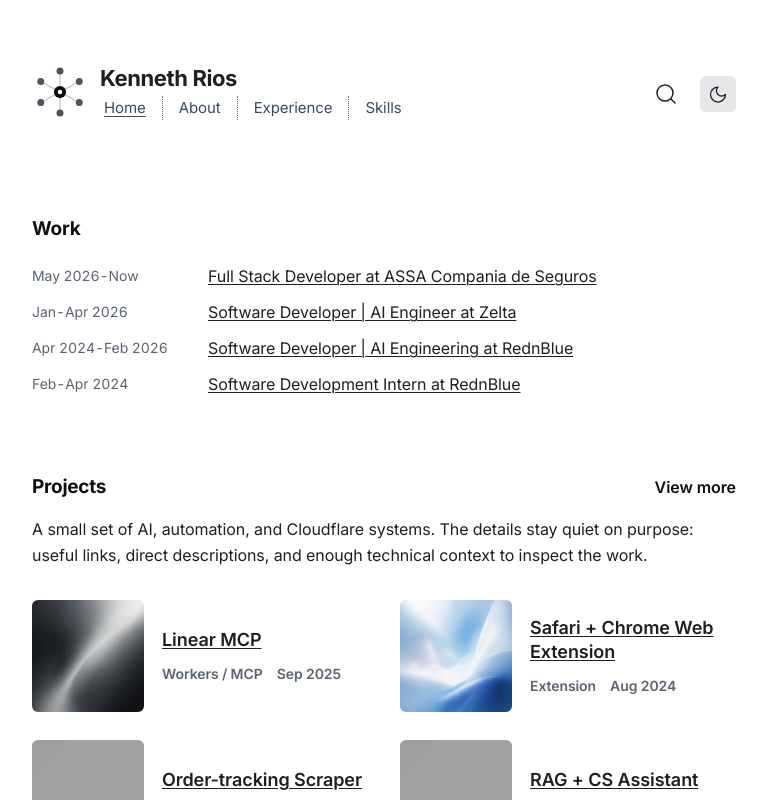
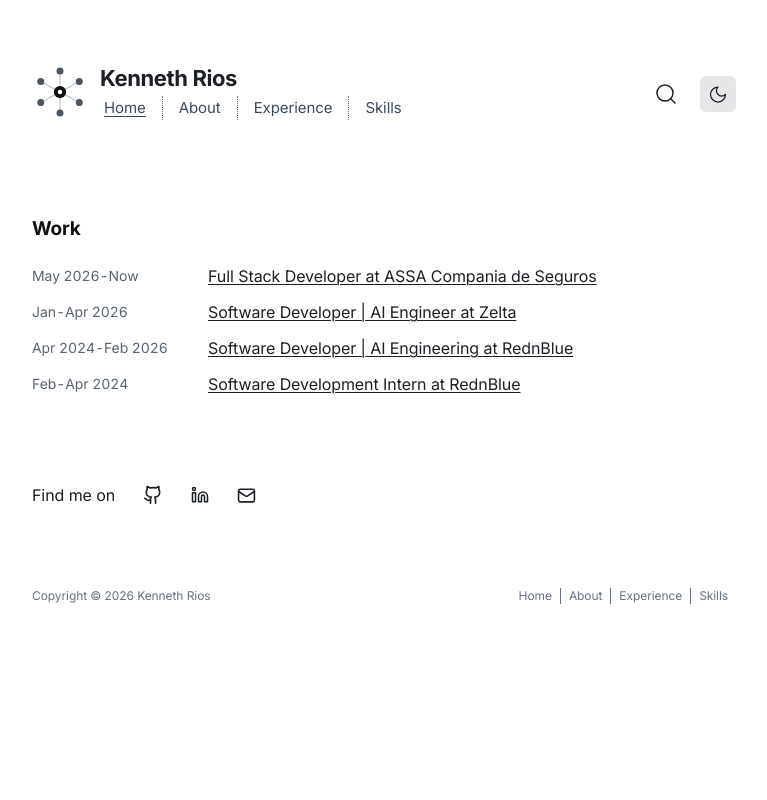
Before and after one commit to Kenth06/portfolio, a React (Vite) app: page / in a window 1280 px wide. Shown: the top 800 px of the page, without its empty margins (256-1023 px from the left). Built offline with nearby package versions, Linux system fonts and the light colour scheme; grey boxes are pictures that could not be loaded.

Commit message:
feat(home): drop projects showcase section

```diff
--- a/src/pages/HomePage.tsx
+++ b/src/pages/HomePage.tsx
@@ -1,5 +1,5 @@
 import { Link } from "react-router-dom";
-import { homeEntries, projects } from "../content";
+import { homeEntries } from "../content";
 
 export function HomePage() {
   return (
@@ -14,36 +14,6 @@
           </li>
         ))}
       </ol>
-
-      <section className="note-section">
-        <div className="section-heading-row">
-          <h2>Projects</h2>
-          <a href="https://github.com/Kenth06" target="_blank" rel="noreferrer">
-            View more
-          </a>
-        </div>
-        <p>
-          A small set of AI, automation, and Cloudflare systems. The details stay quiet on
-          purpose: useful links, direct descriptions, and enough technical context to inspect the
-          work.
-        </p>
-        <div className="project-showcase">
-          {projects.map((project) => (
-            <Link className="project-card" key={project.slug} to={`/projects/${project.slug}`}>
-              <span className="project-card-image">
-                <img src={project.cardImage ?? "/placeholder.jpg"} alt="" loading="lazy" />
-              </span>
-              <span className="project-card-copy">
-                <span className="project-card-title">{project.title}</span>
-                <span className="project-card-meta">
-                  <span>{project.category}</span>
-                  <time>{project.shortDate}</time>
-                </span>
-              </span>
-            </Link>
-          ))}
-        </div>
-      </section>
     </section>
   );
 }
```
